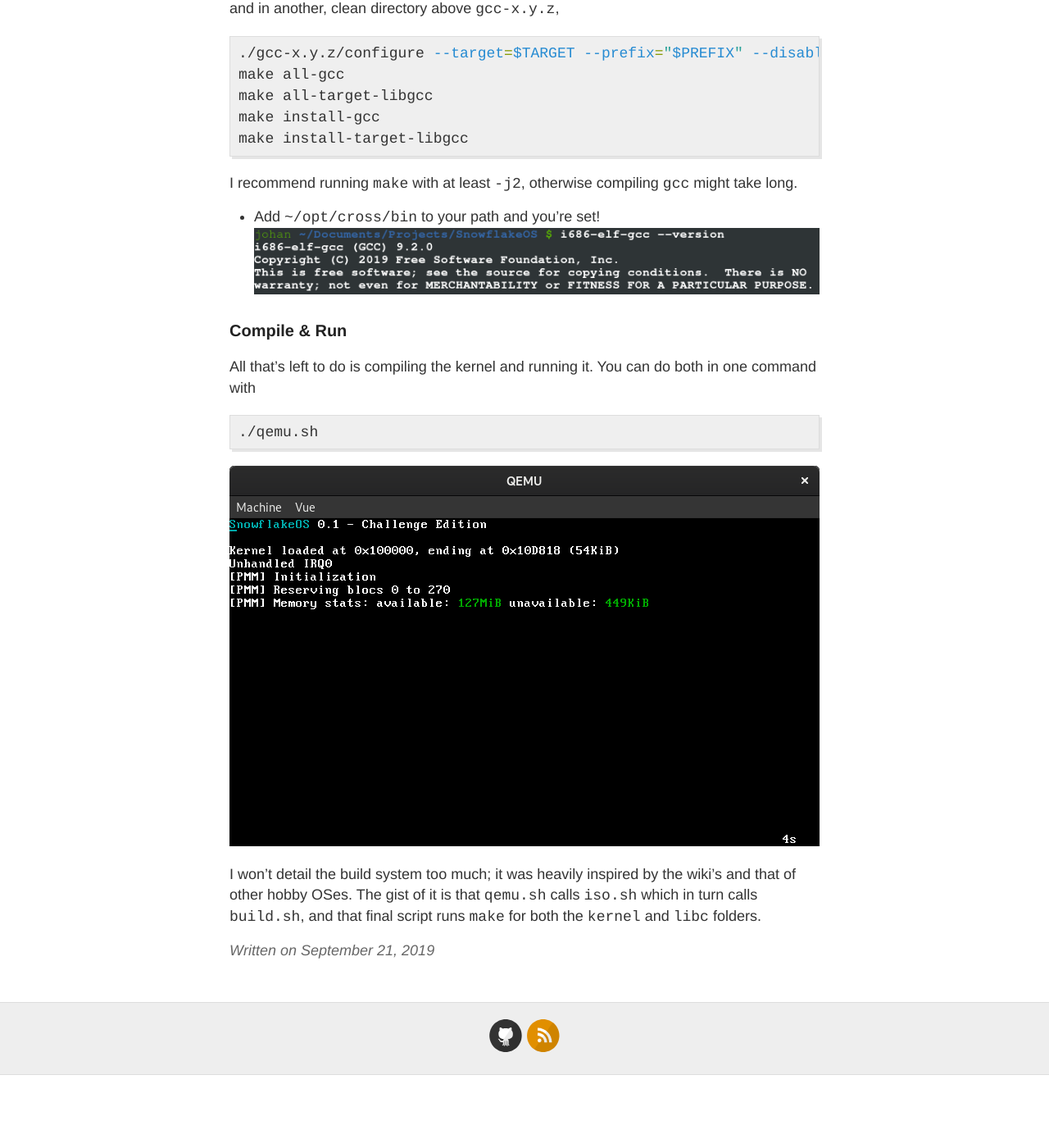
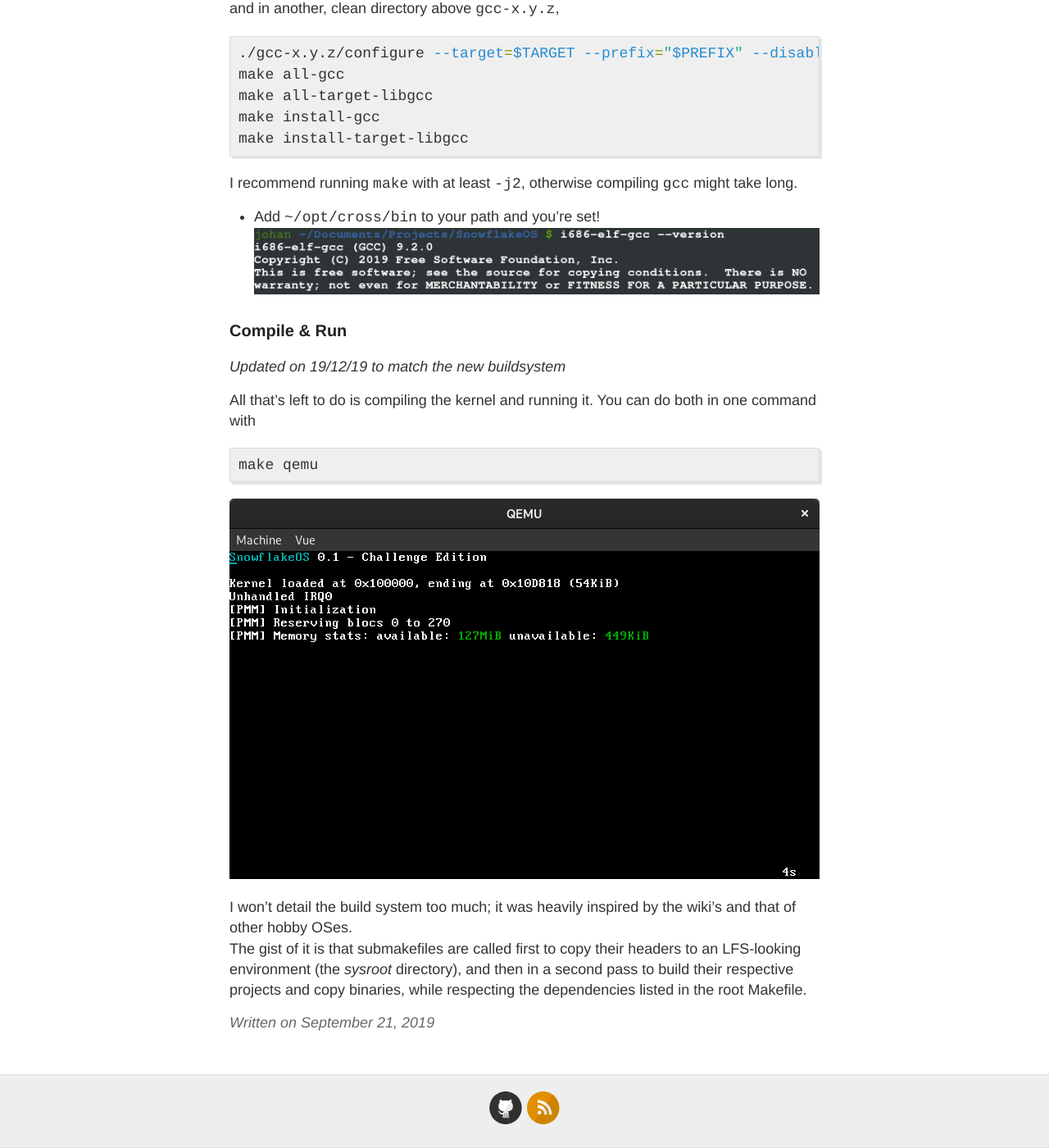
Before and after one commit to 29jm/29jm.github.io, a Jekyll site: the page built from _posts/2019-09-21-setting-up-the-environnement.markdown, in a window 1280 px wide and 1400 px high, scrolled down 1069 px. Shown: the whole window at 82% size. Built offline with Jekyll 4.4.1, drawn with Linux system fonts in a browser that asks for light colours; before the commit the page ends 2380 px from its top, so only the background shows below that.

Commit message:
typo, header and about

```diff
--- a/_posts/2019-09-21-setting-up-the-environnement.markdown
+++ b/_posts/2019-09-21-setting-up-the-environnement.markdown
@@ -52,16 +52,17 @@
 
 ### Compile & Run
 
+*Updated on 19/12/19 to match the new buildsystem*
+
 All that's left to do is compiling the kernel and running it. You can do both in one command
 with
 {% highlight shell %}
-./qemu.sh
+make qemu
 {% endhighlight %}
 ![SnowflakeOS](/assets/sos-challenge.png)
 
-I won't detail the build system too much; it was heavily inspired by the wiki's and that of other
-hobby OSes. The gist of it is that `qemu.sh` calls `iso.sh` which in turn calls `build.sh`, and
-that final script runs `make` for both the `kernel` and `libc` folders.
+I won't detail the build system too much; it was heavily inspired by the wiki's and that of other hobby OSes.
+The gist of it is that submakefiles are called first to copy their headers to an LFS-looking environment (the *sysroot* directory), and then in a second pass to build their respective projects and copy binaries, while respecting the dependencies listed in the root Makefile.
 
 [osdev cross]: https://wiki.osdev.org/GCC_Cross-Compiler
 [binutils]: https://www.gnu.org/software/binutils/
--- a/_posts/2019-12-15-window-manager.markdown
+++ b/_posts/2019-12-15-window-manager.markdown
@@ -62,7 +62,7 @@
 
 Now that we have an address to write to, plotting a pixel is a matter of computing its offset and knowing its format. The address of the pixel at (x, y) is given by
 {% highlight c %}
-uint32_t* offset = (uint32_t*) (address + y*pitch + x*bpp/32);
+uint32_t* offset = (uint32_t*) (address + y*pitch + x*bpp/8);
 {% endhighlight %}
 
 Once you're there, all that remains is implementing some drawing primitives. Rectangles, lines, borders...
@@ -131,6 +131,7 @@
 Here's an example of what can be done right now:
 {% highlight c %}
 #include <snow.h>
+#include <string.h>
 
 int main() {
     window_t* win = snow_open_window("A static window", 300, 150, WM_NORMAL);
```
Also changed, not shown: about.md (+1 -1 lines).
